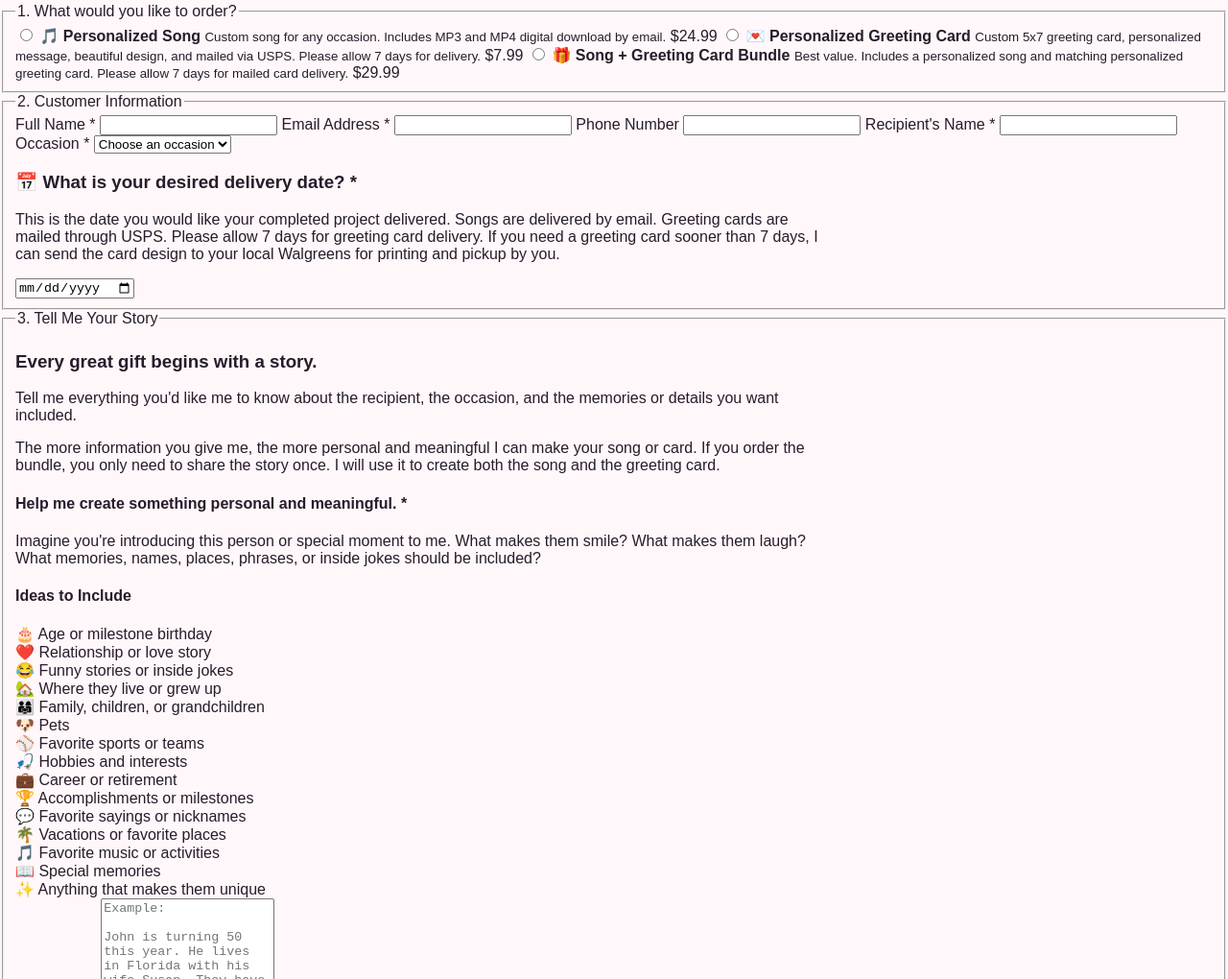
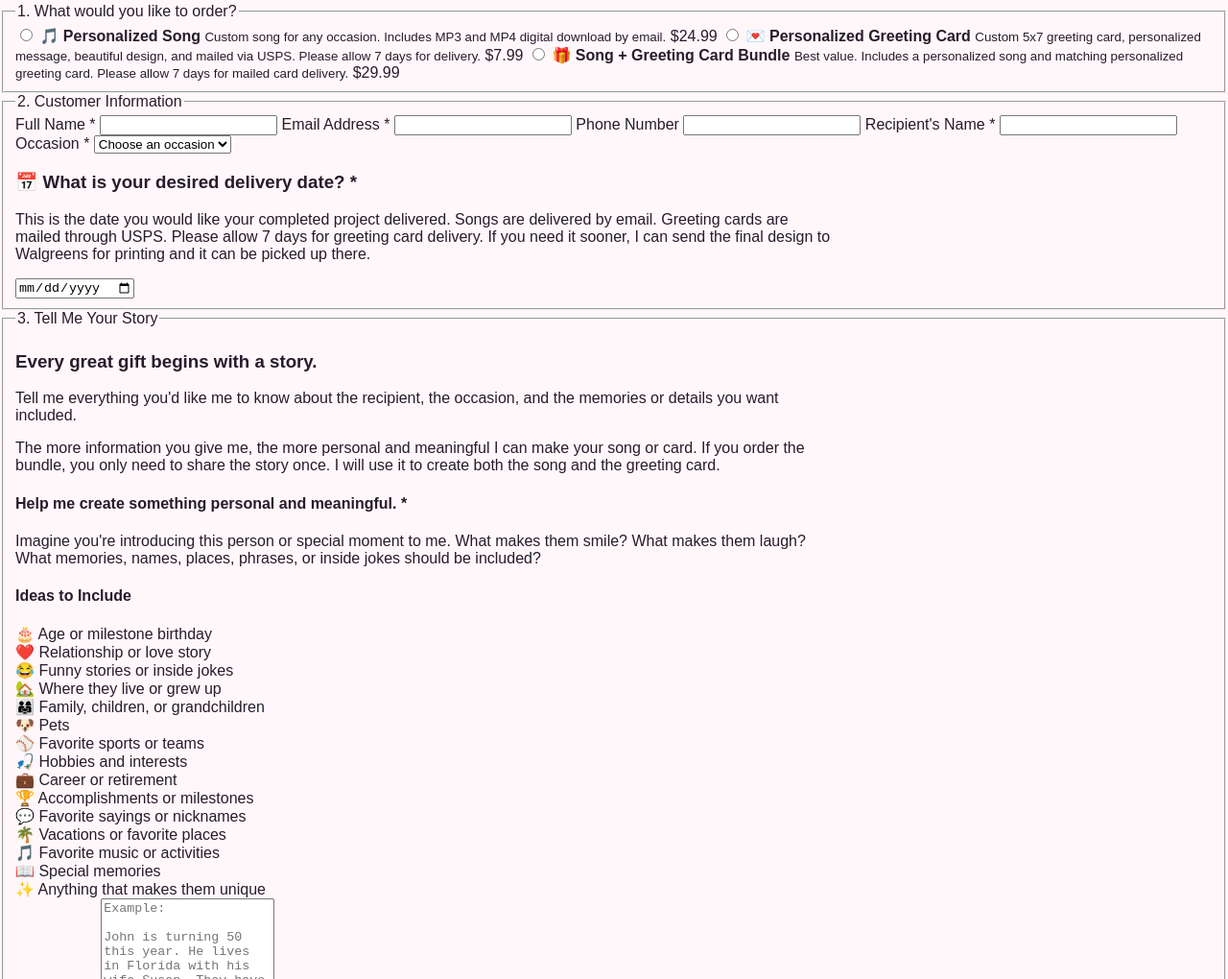
Before and after one commit to cheripontheroad-creator/made-for-the-moments, a website: page index.html in a window 1280 px wide. Shown: the part 6037-7057 px from the top of the page at 96% size. Drawn offline with Linux system fonts and the light colour scheme.

Commit message:
Update index.html

```diff
--- a/index.html
+++ b/index.html
@@ -334,8 +334,7 @@
               <p>
                 This is the date you would like your completed project delivered.
                 Songs are delivered by email. Greeting cards are mailed through USPS.
-                Please allow 7 days for greeting card delivery. If you need a greeting card sooner than 7 days,
-                I can send the card design to your local Walgreens for printing and pickup by you.
+                Please allow 7 days for greeting card delivery. If you need it sooner, I can send the final design to Walgreens for printing and it can be picked up there.
               </p>
               <input type="date" id="requestedDate" name="needed_date" required>
             </div>
```
